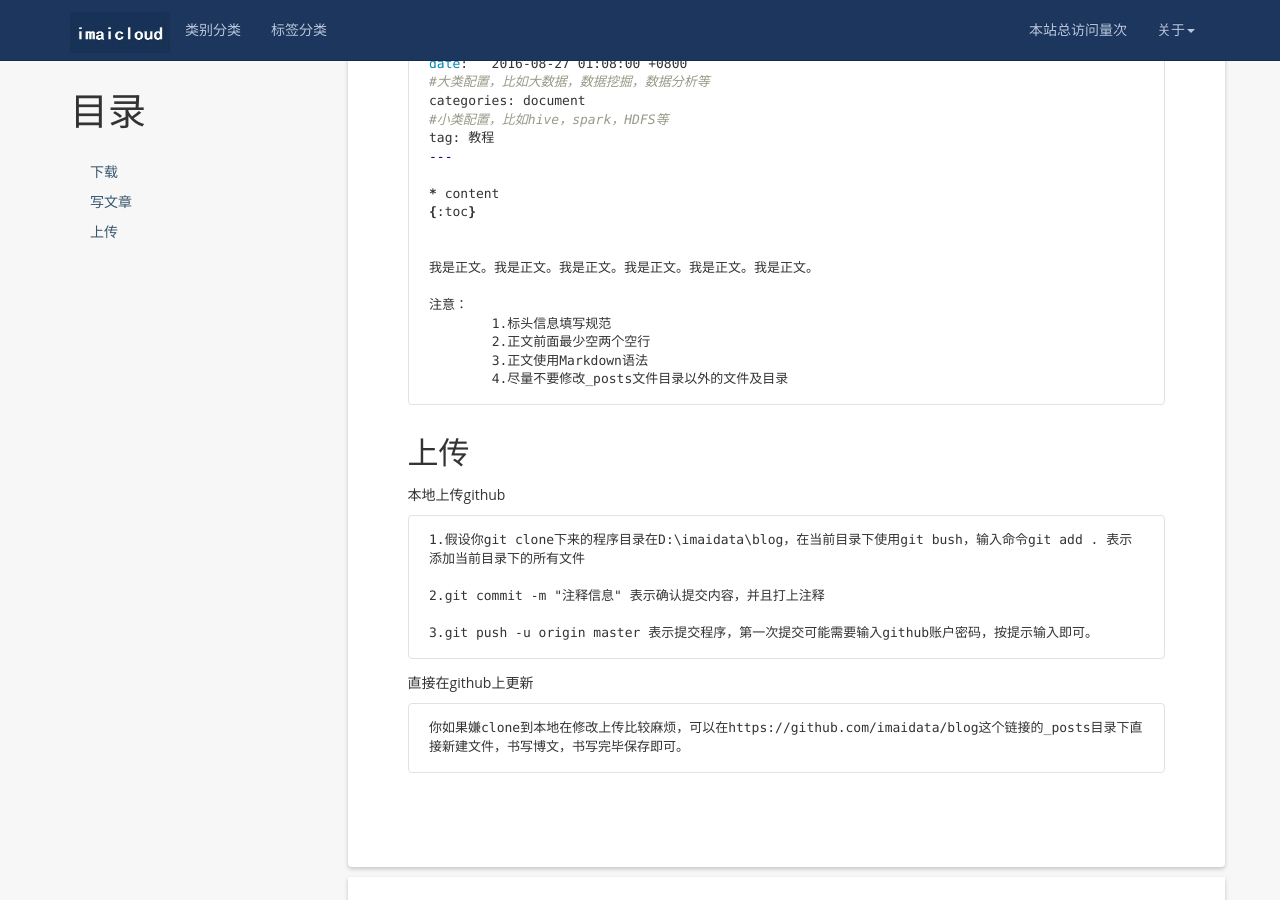
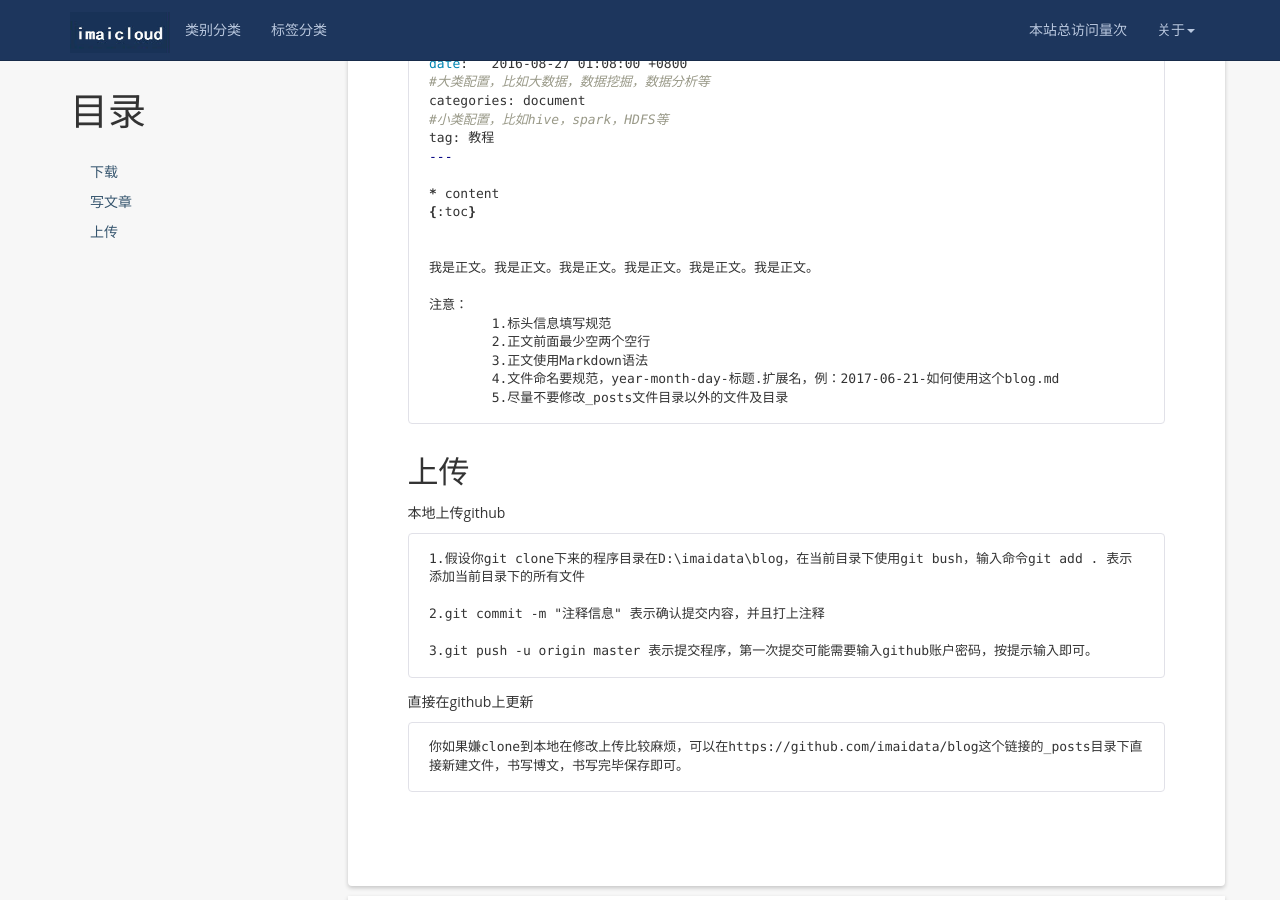
Before and after one commit to zhanglan/blog-1, a Jekyll site: the page built from _posts/2017-06-21-如何使用这个blog.md, in a window 1280 px wide and 900 px high, scrolled down 779 px. Built offline with Jekyll 4.4.1, drawn with Linux system fonts in a browser that asks for light colours; nearby versions of some CDN libraries; comment, search, counter and statistics services are not loaded.

Commit message:
更新程序

```diff
--- a/_posts/2017-06-21-如何使用这个blog.md
+++ b/_posts/2017-06-21-如何使用这个blog.md
@@ -47,7 +47,8 @@ tag: 教程
 	1.标头信息填写规范
 	2.正文前面最少空两个空行
 	3.正文使用Markdown语法
-	4.尽量不要修改_posts文件目录以外的文件及目录
+	4.文件命名要规范，year-month-day-标题.扩展名，例：2017-06-21-如何使用这个blog.md
+	5.尽量不要修改_posts文件目录以外的文件及目录
 {% endhighlight %}
 
 上传
```
